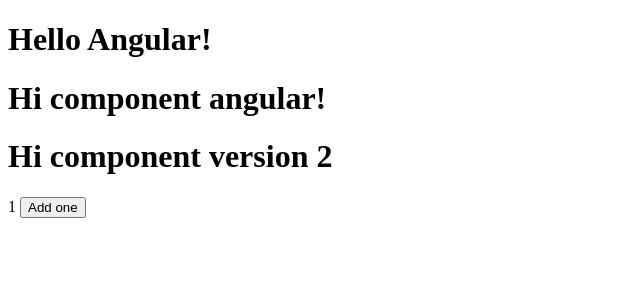
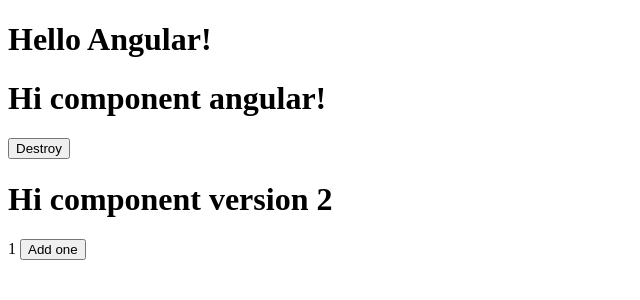
Before and after one commit to marciomartinsofficial/my-other-first-projetc-angular, an Angular app: page / in a window 1280 px wide. Shown: the top 300 px of the page, without its empty margins (0-640 px from the left). Built offline with nearby package versions, Linux system fonts and the light colour scheme.

Commit message:
Life cycle - OnDestroy,

```diff
--- a/src/app/app.component.html
+++ b/src/app/app.component.html
@@ -1,5 +1,6 @@
 <h1>Hello Angular!</h1>
-<app-title></app-title>
+<app-title *ngIf=keep></app-title>
+<button (click)="destroy()">Destroy</button>
 <app-title titleMsg="Hi component version 2"></app-title>
 {{count}}
 <button (click)="addOne()">Add one</button>
--- a/src/app/app.component.ts
+++ b/src/app/app.component.ts
@@ -9,6 +9,12 @@
   title = 'my-other-first-projetc-angular';
 
   public count: number = 1;
+
+  public keep: boolean = true;
+
+  public destroy(): void {
+    this.keep = false;
+  }
 
   public addOne(): number {
     return this.count += 1;
--- a/src/app/title/title.component.ts
+++ b/src/app/title/title.component.ts
@@ -1,15 +1,18 @@
-import { Component, Input, OnChanges, OnInit, SimpleChanges } from '@angular/core';
+import { Component, Input, OnChanges, OnDestroy, OnInit, SimpleChanges } from '@angular/core';
 
 @Component({
   selector: 'app-title',
   templateUrl: './title.component.html',
   styleUrls: ['./title.component.scss']
 })
-export class TitleComponent implements OnInit, OnChanges {
+export class TitleComponent implements OnInit, OnChanges, OnDestroy {
 
   @Input() public titleMsg = "Hi component angular!";
 
   constructor() {}
+  ngOnDestroy(): void {
+    console.log("Go OnDestroy");
+  }
   ngOnChanges(changes: SimpleChanges): void {
     alert('titleMsg was changed!');
   }
```
